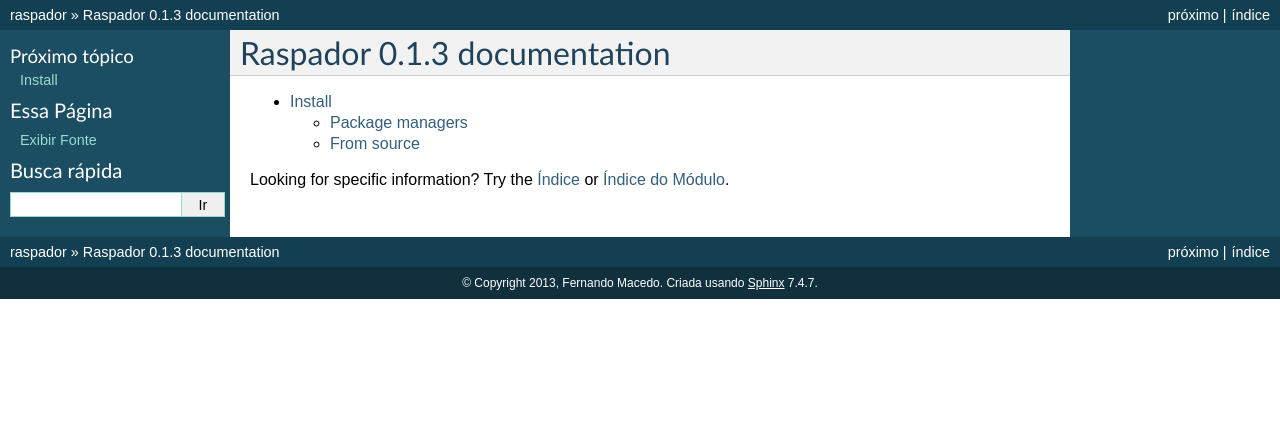
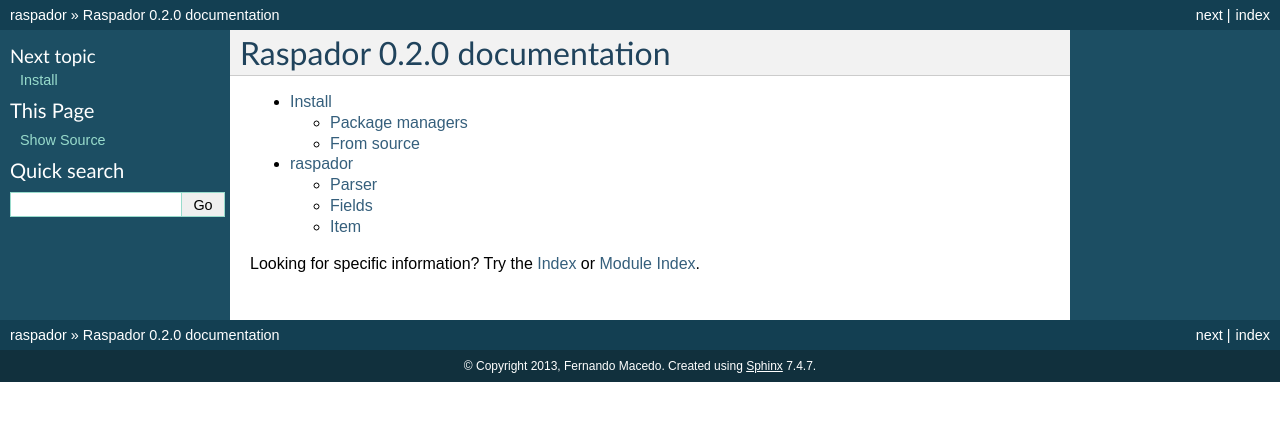
Before and after one commit to fgmacedo/raspador, a Sphinx documentation site: the page built from docs/source/index.rst, in a window 1280 px wide. Shown: the top 421 px of the page. Built offline with Sphinx 7.4.7, drawn with Linux system fonts in a browser that asks for light colours; pages that are not in the unit, such as notebooks, are missing from menus.

Commit message:
docs translation

```diff
--- a/docs/source/conf.py
+++ b/docs/source/conf.py
@@ -51,13 +51,13 @@
 # built documents.
 #
 # The short X.Y version.
-version = '0.1.3'
+version = '0.2.0'
 # The full version, including alpha/beta/rc tags.
-release = '0.1.3'
+release = '0.2.0'
 
 # The language for content autogenerated by Sphinx. Refer to documentation
 # for a list of supported languages.
-language = 'pt_BR'
+language = 'en'
 
 # There are two options for replacing |today|: either, you set today to some
 # non-false value, then it is used:
--- a/docs/source/index.rst
+++ b/docs/source/index.rst
@@ -12,6 +12,7 @@
    intro/overview
    intro/install
    intro/tutorial
+   raspador
 
 
 Looking for specific information? Try the :ref:`genindex` or :ref:`modindex`.
--- a/docs/source/raspador.rst
+++ b/docs/source/raspador.rst
@@ -16,7 +16,7 @@
     :members:
 
 
-Campos
+Fields
 ------
 
 .. automodule:: raspador.fields
```
